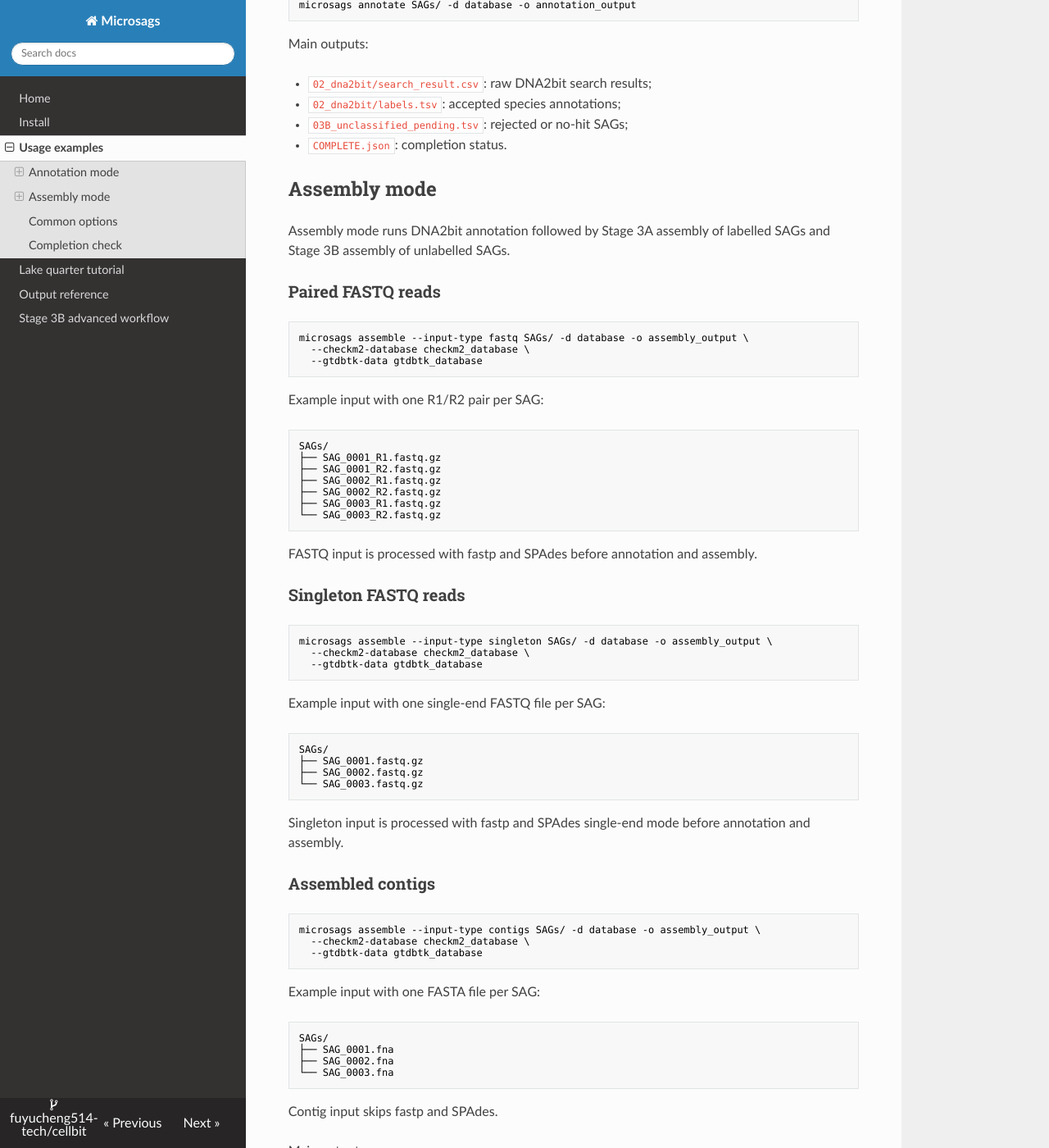
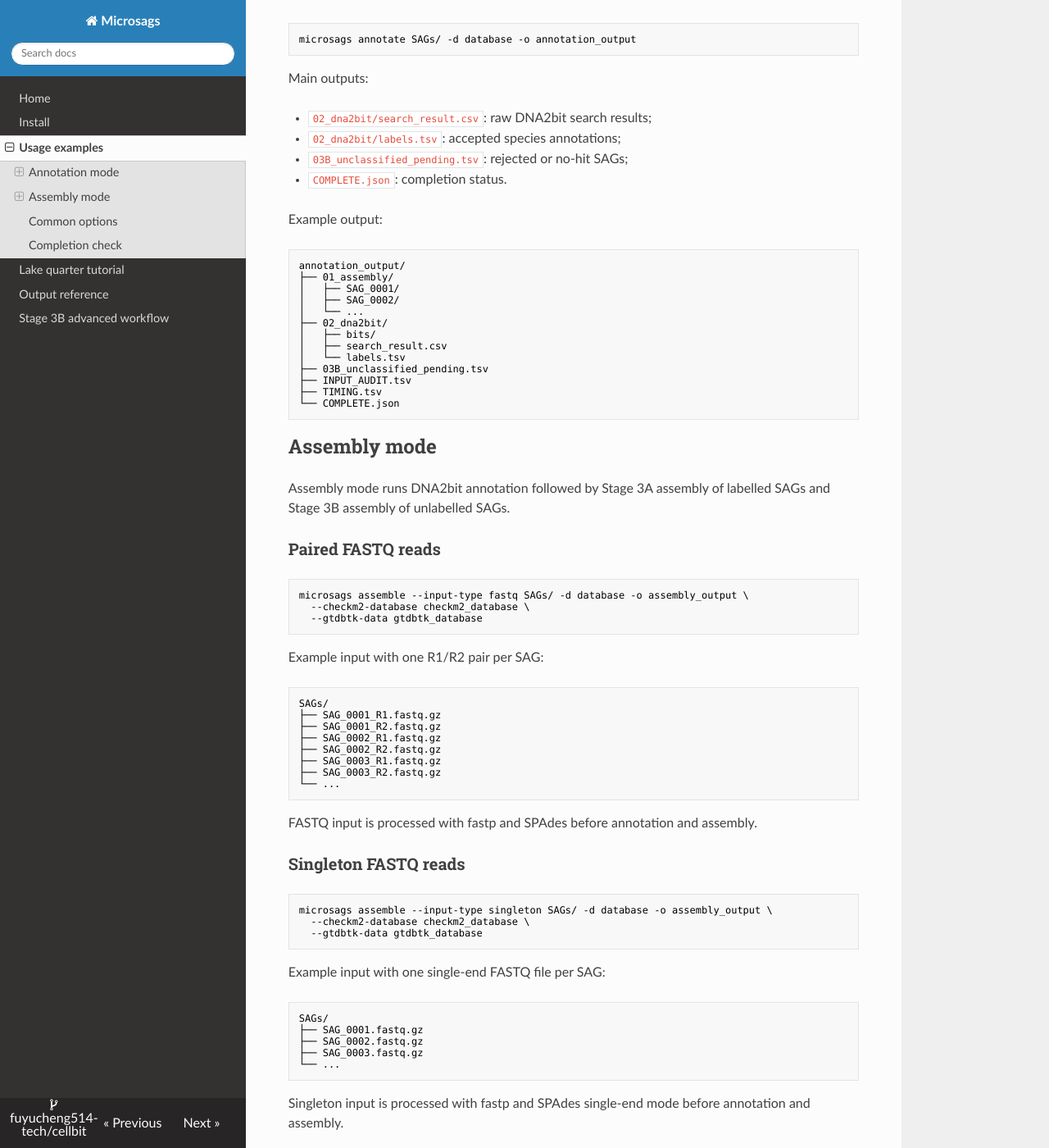
Before and after one commit to fuyucheng514-tech/cellbit, an MkDocs documentation site: the page built from docs/usage.md, in a window 1280 px wide and 1400 px high, scrolled down 1511 px. Shown: the whole window at 82% size. Built offline with MkDocs 1.6.1, drawn with Linux system fonts in a browser that asks for light colours; nearby versions of some CDN libraries; some of the changed text lies outside the part shown.

Commit message:
docs: add ellipses and output examples

````diff
--- a/docs/usage.md
+++ b/docs/usage.md
@@ -23,7 +23,8 @@ SAGs/
 ├── SAG_0002_R1.fastq.gz
 ├── SAG_0002_R2.fastq.gz
 ├── SAG_0003_R1.fastq.gz
-└── SAG_0003_R2.fastq.gz
+├── SAG_0003_R2.fastq.gz
+└── ...
 ```
 
 FASTQ input is processed with fastp and SPAdes before annotation.
@@ -40,7 +41,8 @@ Example input with one single-end FASTQ file per SAG:
 SAGs/
 ├── SAG_0001.fastq.gz
 ├── SAG_0002.fastq.gz
-└── SAG_0003.fastq.gz
+├── SAG_0003.fastq.gz
+└── ...
 ```
 
 Singleton input is processed with fastp and SPAdes single-end mode before
@@ -58,7 +60,8 @@ Example input with one FASTA file per SAG:
 SAGs/
 ├── SAG_0001.fna
 ├── SAG_0002.fna
-└── SAG_0003.fna
+├── SAG_0003.fna
+└── ...
 ```
 
 A SAG FASTA may contain multiple contigs:
@@ -86,6 +89,24 @@ Main outputs:
 - `03B_unclassified_pending.tsv`: rejected or no-hit SAGs;
 - `COMPLETE.json`: completion status.
 
+Example output:
+
+```text
+annotation_output/
+├── 01_assembly/
+│   ├── SAG_0001/
+│   ├── SAG_0002/
+│   └── ...
+├── 02_dna2bit/
+│   ├── bits/
+│   ├── search_result.csv
+│   └── labels.tsv
+├── 03B_unclassified_pending.tsv
+├── INPUT_AUDIT.tsv
+├── TIMING.tsv
+└── COMPLETE.json
+```
+
 ## Assembly mode
 
 Assembly mode runs DNA2bit annotation followed by Stage 3A assembly of
@@ -108,7 +129,8 @@ SAGs/
 ├── SAG_0002_R1.fastq.gz
 ├── SAG_0002_R2.fastq.gz
 ├── SAG_0003_R1.fastq.gz
-└── SAG_0003_R2.fastq.gz
+├── SAG_0003_R2.fastq.gz
+└── ...
 ```
 
 FASTQ input is processed with fastp and SPAdes before annotation and assembly.
@@ -127,7 +149,8 @@ Example input with one single-end FASTQ file per SAG:
 SAGs/
 ├── SAG_0001.fastq.gz
 ├── SAG_0002.fastq.gz
-└── SAG_0003.fastq.gz
+├── SAG_0003.fastq.gz
+└── ...
 ```
 
 Singleton input is processed with fastp and SPAdes single-end mode before
@@ -147,7 +170,8 @@ Example input with one FASTA file per SAG:
 SAGs/
 ├── SAG_0001.fna
 ├── SAG_0002.fna
-└── SAG_0003.fna
+├── SAG_0003.fna
+└── ...
 ```
 
 Contig input skips fastp and SPAdes.
@@ -159,6 +183,28 @@ Main outputs:
 - `stage3b/`: Stage 3B clustering and assemblies;
 - `TIMING.tsv`: stage wall-clock times;
 - `COMPLETE.json`: final completion status.
+
+Example output:
+
+```text
+assembly_output/
+├── 01_assembly/
+├── 02_dna2bit/
+│   └── labels.tsv
+├── 03A_subassemble/
+│   ├── groups.tsv
+│   ├── species_group_1/run/assembly.fasta
+│   └── ...
+├── 03B_unclassified_pending.tsv
+├── stage3b/
+│   ├── input/
+│   ├── stats/
+│   ├── upstream/
+│   ├── evidence/
+│   └── result/
+├── TIMING.tsv
+└── COMPLETE.json
+```
 
 ## Common options
 
````
